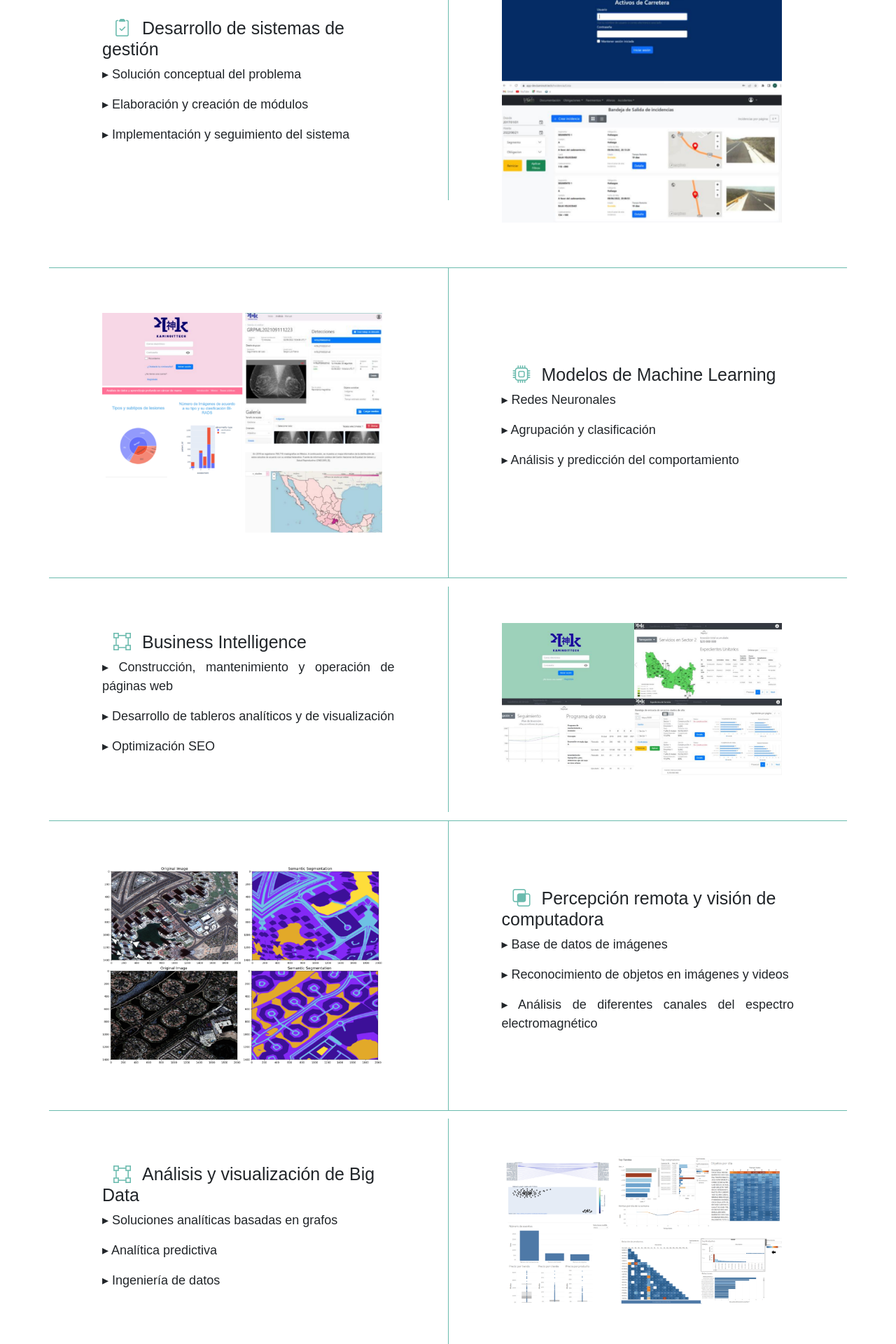
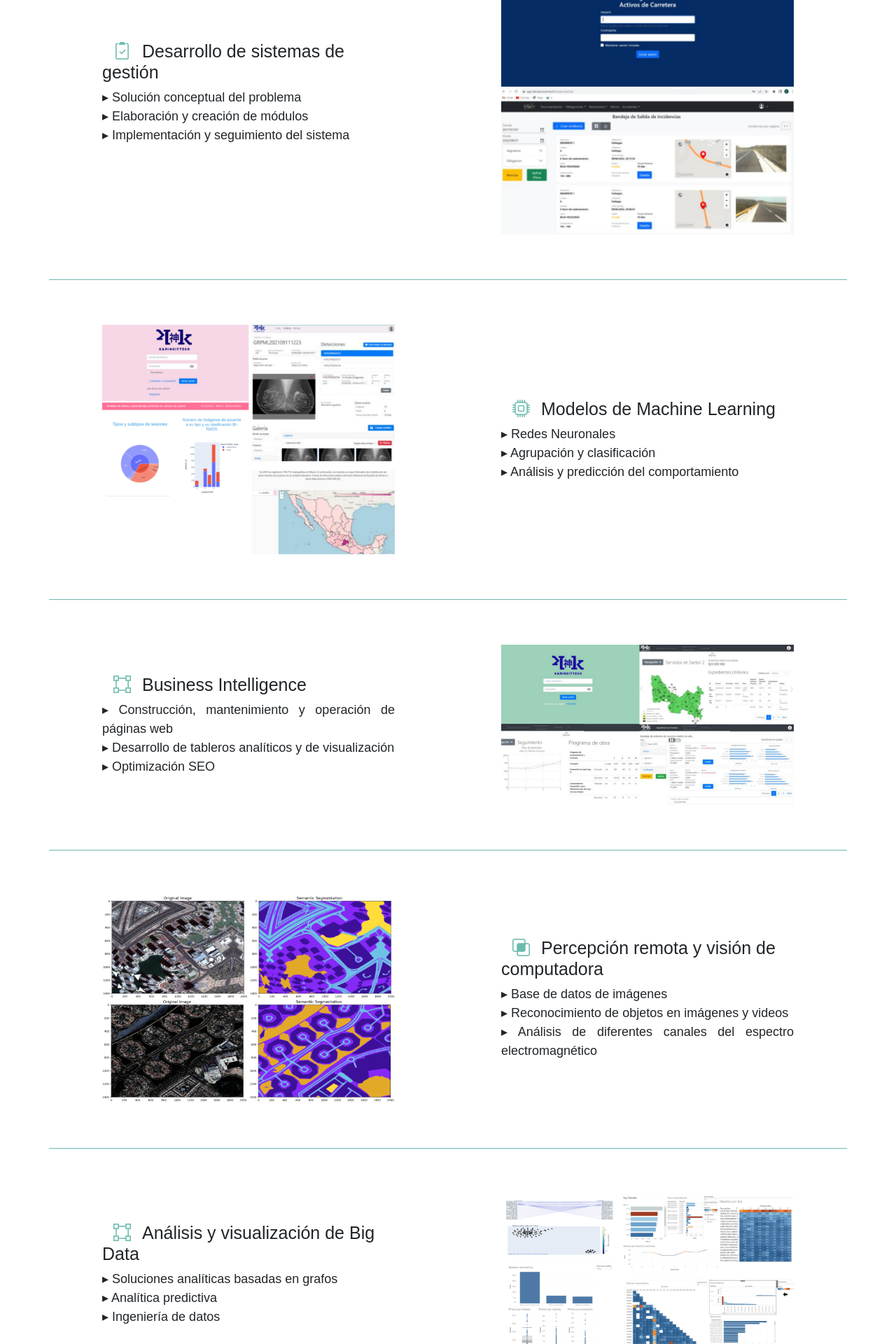
Before and after one commit to Mfitz-p/sitio-web, a React (Create React App) app: page /Productos in a window 1280 px wide. Shown: the part 360-2280 px from the top of the page at 70% size. Built offline with nearby package versions, Linux system fonts and the light colour scheme.

Commit message:
Textos alineados en Inicio.js

```diff
--- a/src/Components/Footer.js
+++ b/src/Components/Footer.js
@@ -38,7 +38,7 @@ function Footer() {
                             </Col>
                         </Row>
                     </Col>
-                    <Col>
+                    <Col className=''>
                     <Nav.Link as={NavLink} to="/Contacto">
                         <Button className='justify-content-center' variant="success" >Contáctanos</Button>
                     </Nav.Link>
--- a/src/Views/Inicio.js
+++ b/src/Views/Inicio.js
@@ -61,7 +61,7 @@ const Inicio = () => {
                     <i className="bi bi-graph-up-arrow m-3" style={{ fontSize: '45px', color: '#6BBBAE' }}></i>
                     Retail & B2B
                   </Card.Title>
-                  <Card.Text style={{ fontSize: '18px', textAlign: 'justify' }}>
+                  <Card.Text className='pt-1' style={{ fontSize: '18px', textAlign: 'justify' }}>
                     Desarrollo de sistemas de gestión de datos e
                     información para la optimización de estrategias de venta,
                     seguimiento de insumos clave y monitoreo del
--- a/src/Views/Nosotros.js
+++ b/src/Views/Nosotros.js
@@ -18,8 +18,8 @@ function Nosotros() {
           <Col md={{ span: 4, offset: 1 }}>
             <Card className="mx-auto " style={{  marginTop: '4rem', border: 'none' }}>
               <Card.Body>
-                <Card.Title style={{ fontSize: "32px" }}>Misión</Card.Title>
-                <Card.Text style={{ borderTop: "solid #6BBBAE 3px", fontSize: "20px", textAlign: "justify" }}>
+                <Card.Title className='mb-0 pb-3' style={{ fontSize: "32px" }}>Misión</Card.Title>
+                <Card.Text  style={{ borderTop: "solid #6BBBAE 3px", fontSize: "20px", textAlign: "justify" }}>
                   Construir soluciones para la automatización de procesos
                   que generen valor y una mejor experiencia para nuestros
                   clientes.
@@ -30,7 +30,7 @@ function Nosotros() {
           <Col md={{ span: 4, offset: 2 }}>
             <Card className="mx-auto" style={{ marginTop: '4rem', border: 'none' }}>
               <Card.Body>
-                <Card.Title style={{ fontSize: "32px" }} >Vision</Card.Title>
+                <Card.Title className='mb-0 pb-3' style={{ fontSize: "32px" }} >Vision</Card.Title>
                 <Card.Text style={{ borderTop: "solid #6BBBAE 3px", fontSize: "20px", textAlign: "justify" }}>
                   Buscamos dotar a nuestros socios un panorama más
                   amplio sobre las ventajas del uso de las tecnologías de la
--- a/src/Views/Productos/Productos.js
+++ b/src/Views/Productos/Productos.js
@@ -20,7 +20,7 @@ const Productos = () => {
         </Row>
         {/* Inician las cards de productos con su respectiva imagen */}
       <Row className='align-items-center'>
-            <Col style={{  borderRight: 'solid #6BBBAE 1px' }}>
+            <Col>
               <Card className="p-5" style={{  border:'none' }}>
                 <Card.Body>
                   <Card.Title  style={{ fontSize: '25px', border:'none' }}>
@@ -28,9 +28,9 @@ const Productos = () => {
                     Desarrollo de sistemas de gestión
                   </Card.Title>
                   <Card.Text style={{ fontSize: '18px', textAlign: 'justify' }}>
-                    <p>▸ Solución conceptual del problema</p>
-                    <p>▸ Elaboración y creación de módulos</p>
-                    <p>▸ Implementación y seguimiento del sistema</p>
+                    <p className='mb-0'>▸ Solución conceptual del problema</p>
+                    <p className='mb-0'>▸ Elaboración y creación de módulos</p>
+                    <p className='mb-0'>▸ Implementación y seguimiento del sistema</p>
                   </Card.Text>
                 </Card.Body>
               </Card>
@@ -38,7 +38,7 @@ const Productos = () => {
             <Col>
               <Card className="p-5" style={{  border:'none' }}>
                 <Card.Body>
-                    <Image fluid src={imgSistemasGestion} alt='imgSistemasGestion' style={{ width: "400px" }} />
+                    <Image fluid src={imgSistemasGestion} alt='imgSistemasGestion' />
                 </Card.Body>
               </Card>
             </Col>
@@ -46,10 +46,10 @@ const Productos = () => {
 
 
           <Row className='align-items-center' style={{  borderTop: 'solid #6BBBAE 1px'}}>
-          <Col style={{  borderRight: 'solid #6BBBAE 1px' }}>
+          <Col>
               <Card className="p-5" style={{  border:'none' }}>
                 <Card.Body>
-                    <Image fluid src={imgModelosML} alt='imgModelosML' style={{ width: "400px" }} />
+                    <Image fluid src={imgModelosML} alt='imgModelosML' />
                 </Card.Body>
               </Card>
             </Col>
@@ -61,9 +61,9 @@ const Productos = () => {
                     Modelos de Machine Learning
                   </Card.Title>
                   <Card.Text style={{ fontSize: '18px', textAlign: 'justify' }}>
-                    <p>▸ Redes Neuronales</p>
-                    <p>▸ Agrupación y clasificación</p>
-                    <p>▸ Análisis y predicción del comportamiento</p>
+                    <p className='mb-0'>▸ Redes Neuronales</p>
+                    <p className='mb-0'>▸ Agrupación y clasificación</p>
+                    <p className='mb-0'>▸ Análisis y predicción del comportamiento</p>
                   </Card.Text>
                 </Card.Body>
               </Card>
@@ -71,18 +71,18 @@ const Productos = () => {
           </Row>
 
           <Row className='align-items-center' style={{  borderTop: 'solid #6BBBAE 1px'}}>
-            <Col style={{  borderRight: 'solid #6BBBAE 1px' }}>
+            <Col>
               <Card className="p-5" style={{  border:'none' }}>
                 {/* className='m-3' style={{ width:'35rem', height:'15rem' }} */}
                 <Card.Body>
                   <Card.Title  style={{ fontSize: '25px', border:'none' }}>
-                    <i class="bi bi-bounding-box m-3" style={{ color: '#6BBBAE' }}></i>
+                    <i class="bi bi-bounding-box m-3" style={{ color: '#6BBBAE'}}></i>
                     Business Intelligence
                   </Card.Title>
                   <Card.Text style={{ fontSize: '18px', textAlign: 'justify' }}>
-                    <p>▸ Construcción, mantenimiento y operación de páginas web</p>
-                    <p>▸ Desarrollo de tableros analíticos y de visualización</p>
-                    <p>▸ Optimización SEO</p>
+                    <p className='mb-0'>▸ Construcción, mantenimiento y operación de páginas web</p>
+                    <p className='mb-0'>▸ Desarrollo de tableros analíticos y de visualización</p>
+                    <p className='mb-0'>▸ Optimización SEO</p>
                   </Card.Text>
                 </Card.Body>
               </Card>
@@ -91,17 +91,17 @@ const Productos = () => {
               <Card className="p-5" style={{  border:'none' }}>
                 {/* className='m-3' style={{ width:'35rem', height:'15rem' }} */}
                 <Card.Body>
-                    <Image fluid src={imgBusinessInte} alt='imgBusinessInte' style={{ width: "400px" }} />
+                    <Image fluid src={imgBusinessInte} alt='imgBusinessInte'/>
                 </Card.Body>
               </Card>
             </Col>
           </Row>
 
           <Row className='align-items-center' style={{  borderTop: 'solid #6BBBAE 1px'}}>
-          <Col style={{  borderRight: 'solid #6BBBAE 1px' }}>
+          <Col>
               <Card className="p-5" style={{  border:'none' }}>
                 <Card.Body>
-                    <Image fluid src={imgVisionComputadora} alt='imgVisionComputadora' style={{ width: "400px" }} />
+                    <Image fluid src={imgVisionComputadora} alt='imgVisionComputadora'/>
                 </Card.Body>
               </Card>
             </Col>
@@ -113,9 +113,9 @@ const Productos = () => {
                     Percepción remota y visión de computadora
                   </Card.Title>
                   <Card.Text style={{ fontSize: '18px', textAlign: 'justify' }}>
-                    <p>▸ Base de datos de imágenes</p>
-                    <p>▸ Reconocimiento de objetos  en imágenes y videos</p>
-                    <p>▸ Análisis de diferentes canales del espectro electromagnético</p>
+                    <p className='mb-0'>▸ Base de datos de imágenes</p>
+                    <p className='mb-0'>▸ Reconocimiento de objetos  en imágenes y videos</p>
+                    <p className='mb-0'>▸ Análisis de diferentes canales del espectro electromagnético</p>
                   </Card.Text>
                 </Card.Body>
               </Card>
@@ -123,7 +123,7 @@ const Productos = () => {
           </Row>
 
           <Row className='align-items-center' style={{  borderTop: 'solid #6BBBAE 1px'}}>
-            <Col style={{  borderRight: 'solid #6BBBAE 1px' }}>
+            <Col>
               <Card className="p-5" style={{  border:'none' }}>
                 <Card.Body>
                   <Card.Title  style={{ fontSize: '25px', border:'none' }}>
@@ -131,9 +131,9 @@ const Productos = () => {
                     Análisis y visualización de Big Data
                   </Card.Title>
                   <Card.Text style={{ fontSize: '18px', textAlign: 'justify' }}>
-                    <p>▸ Soluciones analíticas basadas en grafos</p>
-                    <p>▸ Analítica predictiva</p>
-                    <p>▸ Ingeniería de datos</p>
+                    <p className='mb-0'>▸ Soluciones analíticas basadas en grafos</p>
+                    <p className='mb-0'>▸ Analítica predictiva</p>
+                    <p className='mb-0'>▸ Ingeniería de datos</p>
                   </Card.Text>
                 </Card.Body>
               </Card>
@@ -141,7 +141,7 @@ const Productos = () => {
             <Col>
               <Card className="p-5" style={{  border:'none' }}>
                 <Card.Body>
-                    <Image fluid src={imgBigData} alt='imgBigData' style={{ width: "400px" }} />
+                    <Image fluid src={imgBigData} alt='imgBigData'/>
                 </Card.Body>
               </Card>
             </Col>
```
